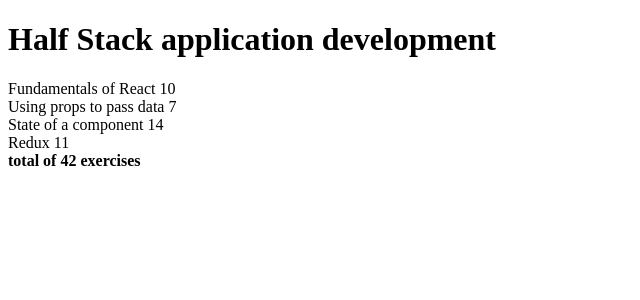
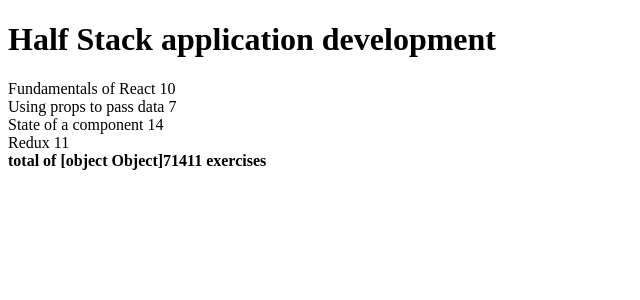
Before and after one commit to xieeryihe/fullstackopen-learn, a React (Create React App) app in the folder react-learn/: page / in a window 1280 px wide. Shown: the top 300 px of the page, without its empty margins (0-640 px from the left). Built offline with nearby package versions, Linux system fonts and the light colour scheme.

Commit message:
Exercise 2.3 finish

```diff
--- a/react-learn/src/components/Course.js
+++ b/react-learn/src/components/Course.js
@@ -1,14 +1,11 @@
-const Course = ({course: {name, parts}}) => {
-    let sum = 0;
-    for (let i = 0;i < parts.length; i++){
-        sum += parts[i].exercises
-    }
+const Course = ({ course: { name, parts } }) => {
+    const total = parts.reduce((sum, part) => sum + part.exercises)
 
     return (
         <>
             <h1>{name}</h1>
             {parts.map((part, i) => <div key={i}>{part.name} {part.exercises}</div>)}
-            <div><strong>{`total of ${sum} exercises`}</strong></div>
+            <div><strong>{`total of ${total} exercises`}</strong></div>
         </>
     )
 }
```
